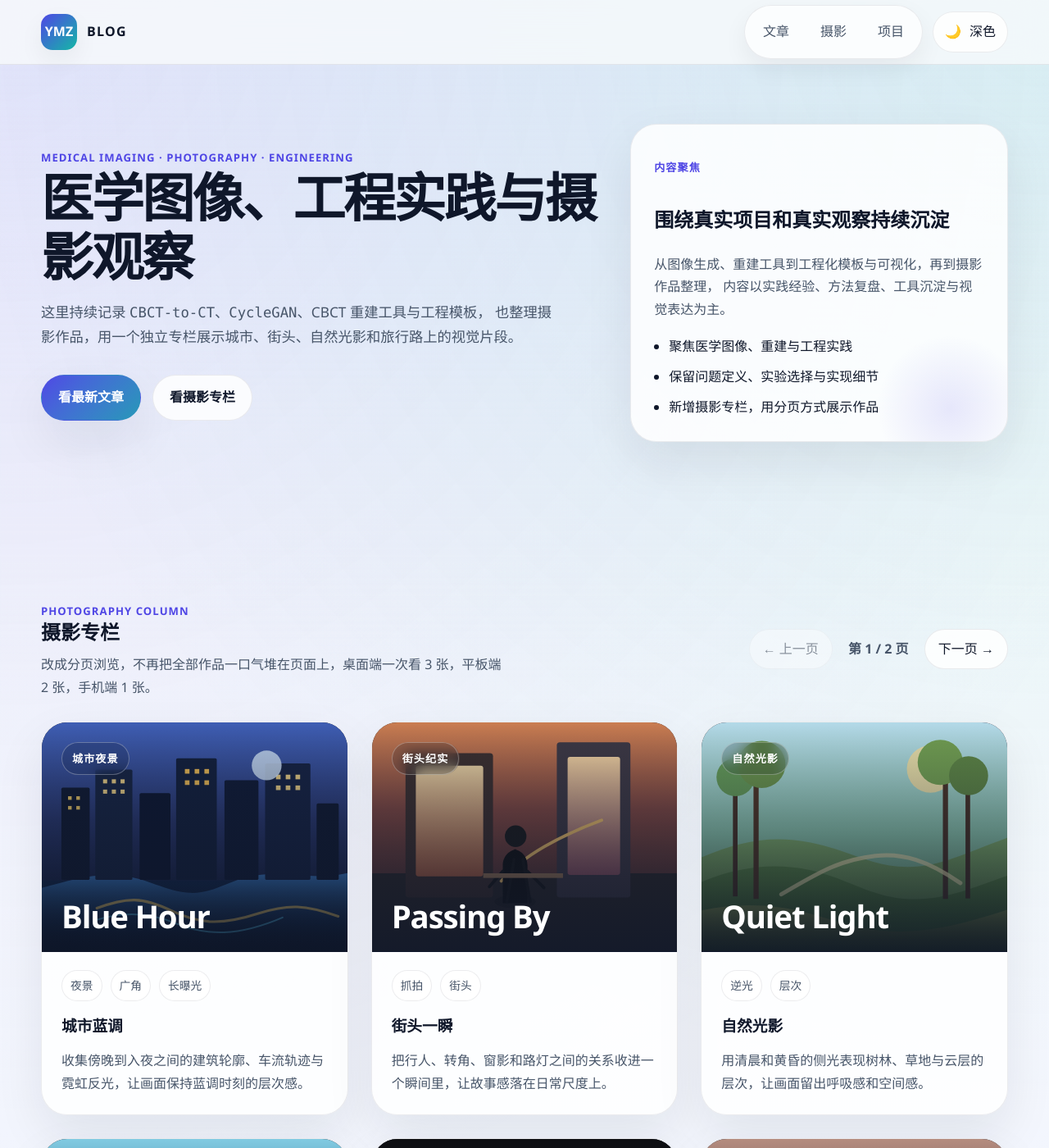
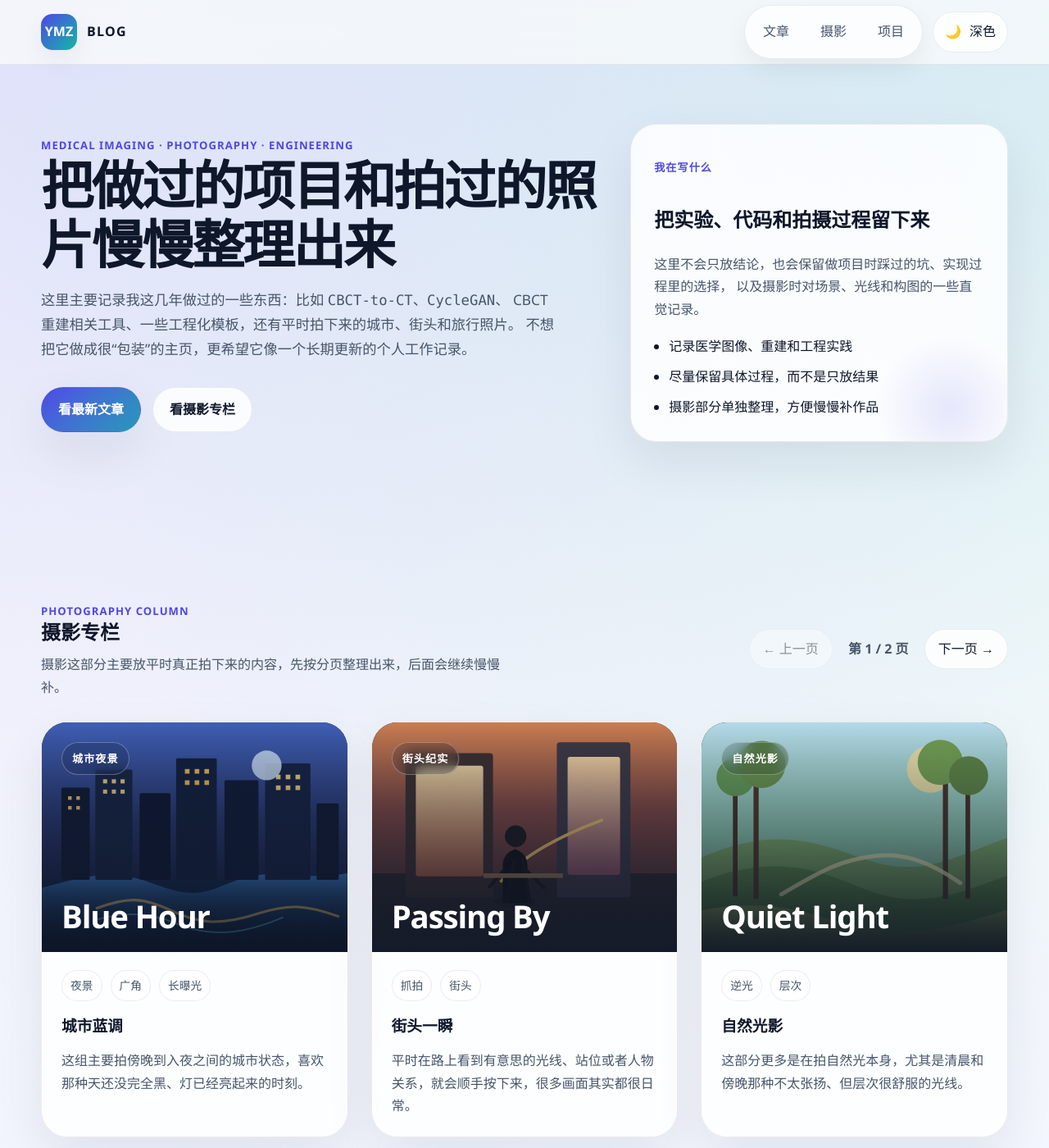
Before and after one commit to YMZ1998/YMZ1998.github.io, a Jekyll site: the page built from index.html, in a window 1280 px wide and 1400 px high. Shown: the whole window at 82% size. Built offline with Jekyll 4.4.1, drawn with Linux system fonts in a browser that asks for light colours; some of the changed text lies outside the part shown.

Commit message:
Refine homepage copy tone

```diff
--- a/_data/photography.yml
+++ b/_data/photography.yml
@@ -7,7 +7,7 @@
     - 夜景
     - 广角
     - 长曝光
-  description: 收集傍晚到入夜之间的建筑轮廓、车流轨迹与霓虹反光，让画面保持蓝调时刻的层次感。
+  description: 这组主要拍傍晚到入夜之间的城市状态，喜欢那种天还没完全黑、灯已经亮起来的时刻。
 
 - category: 街头纪实
   cover_title: Passing By
@@ -17,7 +17,7 @@
   tags:
     - 抓拍
     - 街头
-  description: 把行人、转角、窗影和路灯之间的关系收进一个瞬间里，让故事感落在日常尺度上。
+  description: 平时在路上看到有意思的光线、站位或者人物关系，就会顺手按下来，很多画面其实都很日常。
 
 - category: 自然光影
   cover_title: Quiet Light
@@ -27,7 +27,7 @@
   tags:
     - 逆光
     - 层次
-  description: 用清晨和黄昏的侧光表现树林、草地与云层的层次，让画面留出呼吸感和空间感。
+  description: 这部分更多是在拍自然光本身，尤其是清晨和傍晚那种不太张扬、但层次很舒服的光线。
 
 - category: 旅行记录
   cover_title: On The Road
@@ -37,7 +37,7 @@
   tags:
     - 旅拍
     - 人文
-  description: 把沿途站台、海边、山路和陌生街区串起来，用一组图像保留旅行中的节奏变化。
+  description: 旅行里不会刻意只拍景点，更多是把沿途遇到的站台、街道、天气和节奏一起记下来。
 
 - category: 黑白系列
   cover_title: Contrast
@@ -47,7 +47,7 @@
   tags:
     - 黑白
     - 结构
-  description: 去掉色彩之后，把注意力集中到线条、体块、反光和人物关系上，让对比更直接。
+  description: 有些画面去掉颜色以后反而更干净，所以这一组更关注线条、反光和结构本身。
 
 - category: 环境人像
   cover_title: Soft Scene
@@ -57,4 +57,4 @@
   tags:
     - 人像
     - 环境
-  description: 通过场景与人物的关系去讲故事，让人物不悬空，而是和空间一起构成完整情绪。
+  description: 我更喜欢把人物放进具体环境里拍，这样照片里不只有人，也会保留当时场景的情绪。
--- a/index.html
+++ b/index.html
@@ -1,17 +1,18 @@
 ---
 layout: default
 title: YMZ Blog | 项目记录
-description: 聚焦 CBCT-to-CT、医学图像重建、工程模板与摄影作品展示的个人站点。
+description: 一个持续记录医学图像实践、工程项目和摄影作品的个人站点。
 ---
 <main>
   <section class="hero section">
     <div class="container hero-grid">
       <div class="hero-copy">
         <span class="eyebrow">Medical Imaging · Photography · Engineering</span>
-        <h1>医学图像、工程实践与摄影观察</h1>
+        <h1>把做过的项目和拍过的照片慢慢整理出来</h1>
         <p class="hero-lead">
-          这里持续记录 <code>CBCT-to-CT</code>、<code>CycleGAN</code>、CBCT 重建工具与工程模板，
-          也整理摄影作品，用一个独立专栏展示城市、街头、自然光影和旅行路上的视觉片段。
+          这里主要记录我这几年做过的一些东西：比如 <code>CBCT-to-CT</code>、<code>CycleGAN</code>、
+          CBCT 重建相关工具、一些工程化模板，还有平时拍下来的城市、街头和旅行照片。
+          不想把它做成很“包装”的主页，更希望它像一个长期更新的个人工作记录。
         </p>
 
         <div class="hero-actions">
@@ -21,16 +22,16 @@ description: 聚焦 CBCT-to-CT、医学图像重建、工程模板与摄影作
       </div>
 
       <aside class="hero-panel card">
-        <p class="panel-label">内容聚焦</p>
-        <h2>围绕真实项目和真实观察持续沉淀</h2>
+        <p class="panel-label">我在写什么</p>
+        <h2>把实验、代码和拍摄过程留下来</h2>
         <p class="panel-text">
-          从图像生成、重建工具到工程化模板与可视化，再到摄影作品整理，
-          内容以实践经验、方法复盘、工具沉淀与视觉表达为主。
+          这里不会只放结论，也会保留做项目时踩过的坑、实现过程里的选择，
+          以及摄影时对场景、光线和构图的一些直觉记录。
         </p>
         <ul class="check-list">
-          <li>聚焦医学图像、重建与工程实践</li>
-          <li>保留问题定义、实验选择与实现细节</li>
-          <li>新增摄影专栏，用分页方式展示作品</li>
+          <li>记录医学图像、重建和工程实践</li>
+          <li>尽量保留具体过程，而不是只放结果</li>
+          <li>摄影部分单独整理，方便慢慢补作品</li>
         </ul>
       </aside>
     </div>
@@ -42,7 +43,7 @@ description: 聚焦 CBCT-to-CT、医学图像重建、工程模板与摄影作
         <div>
           <span class="eyebrow">Photography Column</span>
           <h2>摄影专栏</h2>
-          <p class="section-copy">改成分页浏览，不再把全部作品一口气堆在页面上，桌面端一次看 3 张，平板端 2 张，手机端 1 张。</p>
+          <p class="section-copy">摄影这部分主要放平时真正拍下来的内容，先按分页整理出来，后面会继续慢慢补。</p>
         </div>
         <div class="photo-pagination-controls" aria-label="摄影作品分页">
           <button class="photo-page-button" type="button" data-photo-prev aria-label="上一页">← 上一页</button>
@@ -84,7 +85,7 @@ description: 聚焦 CBCT-to-CT、医学图像重建、工程模板与摄影作
         <div>
           <span class="eyebrow">Project Notes</span>
           <h2>最新项目文章</h2>
-          <p class="section-copy">按主题查看近期更新的项目文章与实验记录。</p>
+          <p class="section-copy">这里放最近更新的项目记录、实验笔记和一些相对完整的技术整理。</p>
         </div>
         <div class="filters" role="tablist" aria-label="文章筛选">
           <button class="filter is-active" type="button" data-filter="all">全部</button>
@@ -128,38 +129,38 @@ description: 聚焦 CBCT-to-CT、医学图像重建、工程模板与摄影作
         <div>
           <span class="eyebrow">Pinned Projects</span>
           <h2>首页里的代表项目</h2>
-          <p class="section-copy">当前持续维护、能代表主要方向的一组项目。</p>
+          <p class="section-copy">下面这些项目基本都和我过去一段时间的主要工作方向有关，也会持续补充说明和更新。</p>
         </div>
       </div>
 
       <div class="project-grid pinned-grid">
         <article class="card project-card">
           <h3>CBCT-to-CT</h3>
-          <p>围绕伪 CT 生成展开的核心项目，覆盖数据处理、模型训练与结果验证等关键环节。</p>
+          <p>这是目前投入比较多的一个方向，主要围绕伪 CT 生成，包含数据处理、训练和结果验证这些实际工作。</p>
           <a class="text-link" href="https://github.com/YMZ1998/CBCT-to-CT" target="_blank" rel="noreferrer">查看仓库 →</a>
         </article>
 
         <article class="card project-card">
           <h3>CBCT-to-CT-CycleGAN</h3>
-          <p>使用 CycleGAN 进行 CBCT 到 CT 的生成实验，聚焦模型方法与图像翻译路线。</p>
+          <p>这是用 CycleGAN 做 CBCT 到 CT 图像翻译时留下来的实验线，更多是在验证方法和训练思路。</p>
           <a class="text-link" href="https://github.com/YMZ1998/CBCT-to-CT-CycleGAN" target="_blank" rel="noreferrer">查看仓库 →</a>
         </article>
 
         <article class="card project-card">
           <h3>CBCT-Reconstruction</h3>
-          <p>围绕 CBCT Reconstruction 的相关工具集合，覆盖重建流程、处理工具与工程配套。</p>
+          <p>这里更偏工具链和流程，主要是把 CBCT 重建过程中会反复用到的东西收拢起来。</p>
           <a class="text-link" href="https://github.com/YMZ1998/CBCT-Reconstruction" target="_blank" rel="noreferrer">查看仓库 →</a>
         </article>
 
         <article class="card project-card">
           <h3>cmake-project-template</h3>
-          <p>偏工程化的 CMake 项目模板，用于快速搭建结构清晰、便于维护的项目骨架。</p>
+          <p>这是自己平时搭 C++ / CMake 项目时慢慢整理出来的模板，重点是少走重复配置的弯路。</p>
           <a class="text-link" href="https://github.com/YMZ1998/cmake-project-template" target="_blank" rel="noreferrer">查看仓库 →</a>
         </article>
 
         <article class="card project-card">
           <h3>model-viewer</h3>
-          <p>用于模型查看与展示的项目，关注结果呈现方式与交互体验。</p>
+          <p>这个项目主要是为了解决“结果怎么更直观地看”这个问题，所以更关注展示和交互本身。</p>
           <a class="text-link" href="https://github.com/YMZ1998/model-viewer" target="_blank" rel="noreferrer">查看仓库 →</a>
         </article>
       </div>
```
